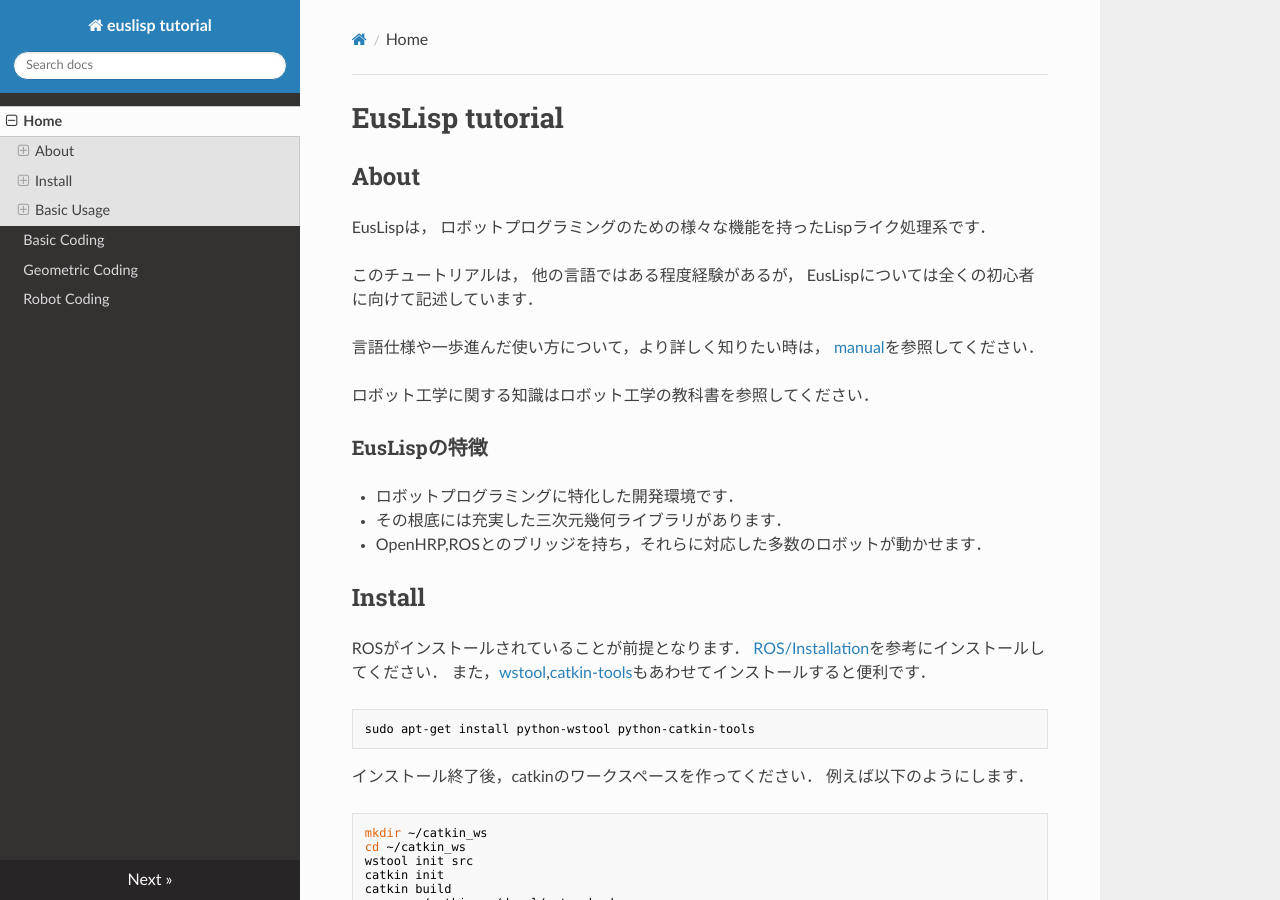
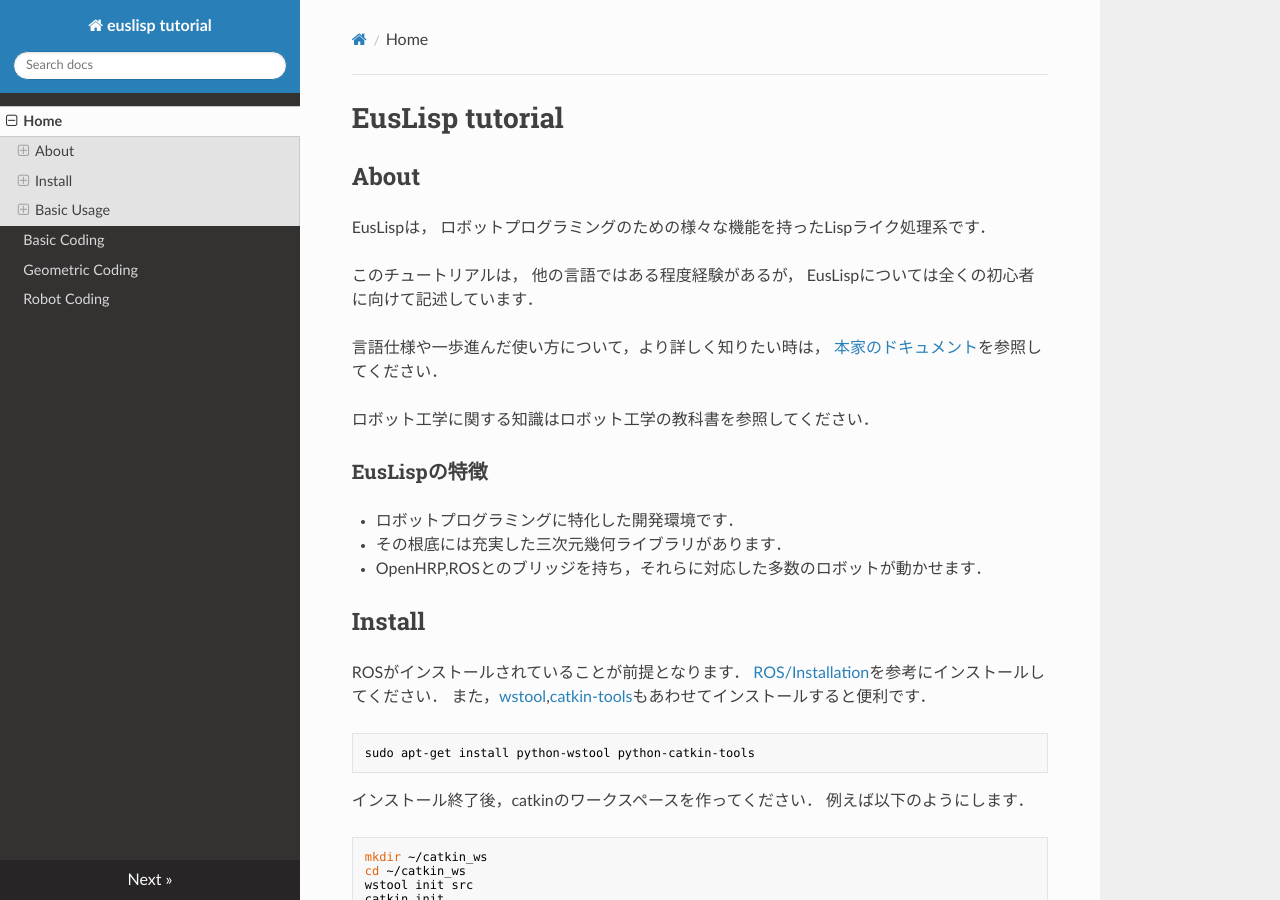
Before and after one commit to hyaguchijsk/euslisp_tutorial, an MkDocs documentation site: the page built from docs/index.md, in a window 1280 px wide and 900 px high. Built offline with MkDocs 1.6.1, drawn with Linux system fonts in a browser that asks for light colours; nearby versions of some CDN libraries; old or Windows-style settings are respelled for this version of MkDocs.

Commit message:
change project documentation to euslisp-doc

```diff
--- a/docs/index.md
+++ b/docs/index.md
@@ -10,11 +10,11 @@ EusLispは，
 EusLispについては全くの初心者に向けて記述しています．
 
 言語仕様や一歩進んだ使い方について，より詳しく知りたい時は，
-[manual]を参照してください．
+[本家のドキュメント][euslisp-doc]を参照してください．
 
 ロボット工学に関する知識はロボット工学の教科書を参照してください．
 
-[manual]: http://euslisp.github.io/jskeus/jmanual.html
+[euslisp-doc]: http://euslisp-docs.readthedocs.org/en/latest/
 
 
 ### EusLispの特徴
```
